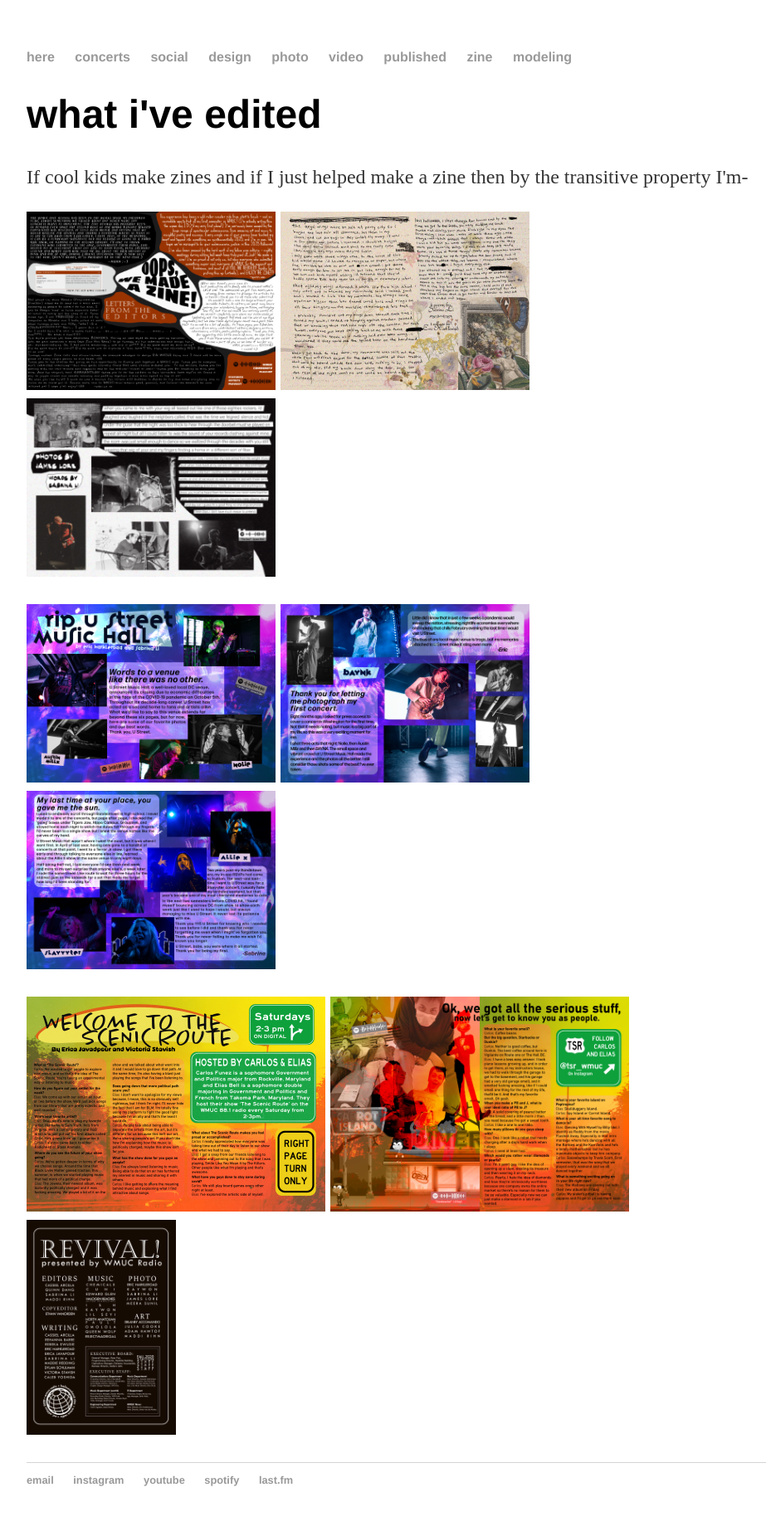
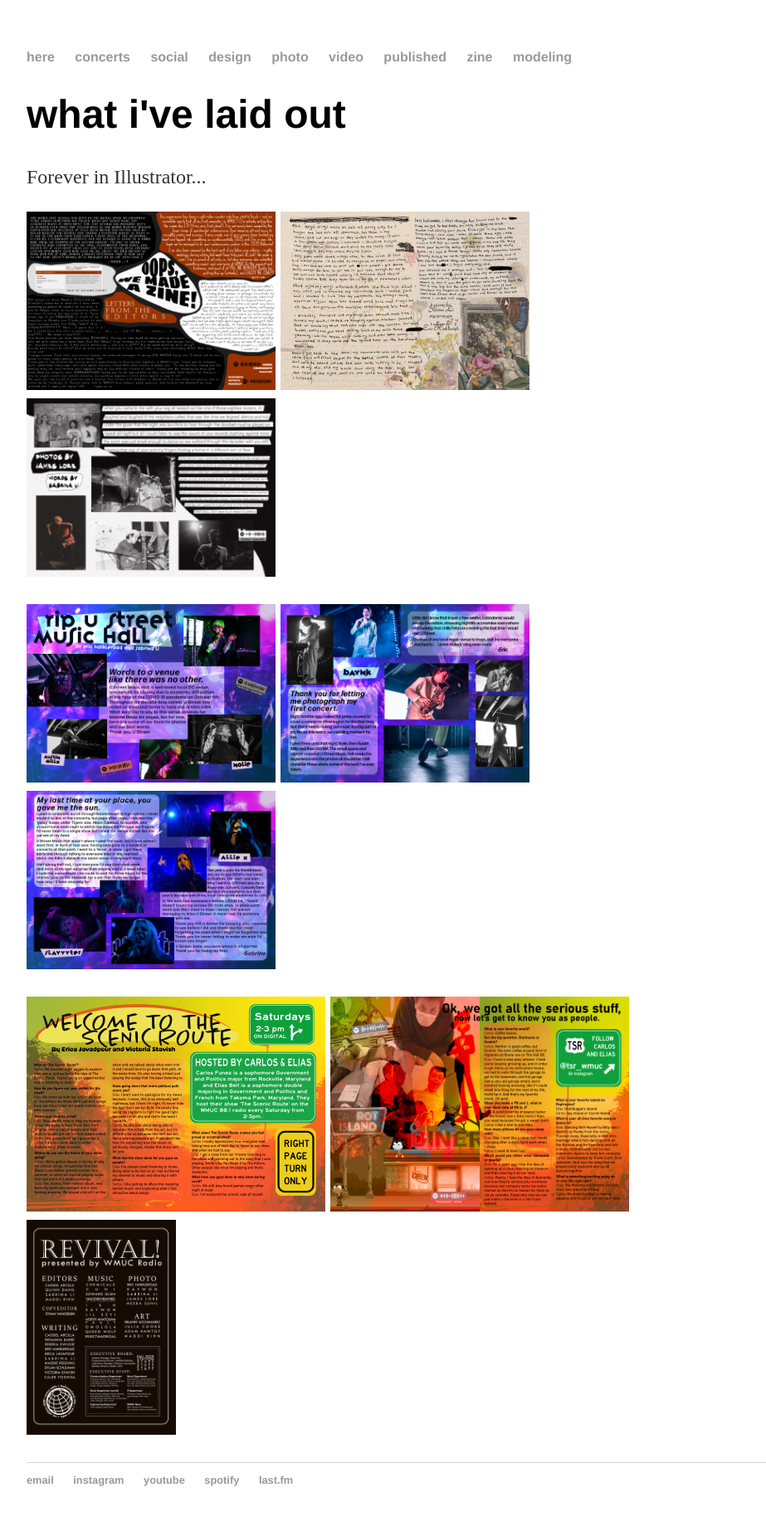
Before and after one commit to sabrinadotli/sabrinadotli.github.io, a Jekyll site: the page built from zine/index.html, in a window 1280 px wide. Shown: the whole page at 83% size, without its empty margins (160-1083 px from the left). Built offline with Jekyll 4.4.1, drawn with Linux system fonts in a browser that asks for light colours.

Commit message:
Update index.html

```diff
--- a/zine/index.html
+++ b/zine/index.html
@@ -1,9 +1,9 @@
 ---
 layout: default
-title: what i've edited
+title: what i've laid out
 ---
 	<h1>{{ page.title }}</h1>
-	<p>If cool kids make zines and if I just helped make a zine then by the transitive property I'm-</p>
+	<p>Forever in Illustrator...</p>
 	<p>
 		<a href="https://rb.gy/sjgjvf">
     		<img src = "letters.png"
```
